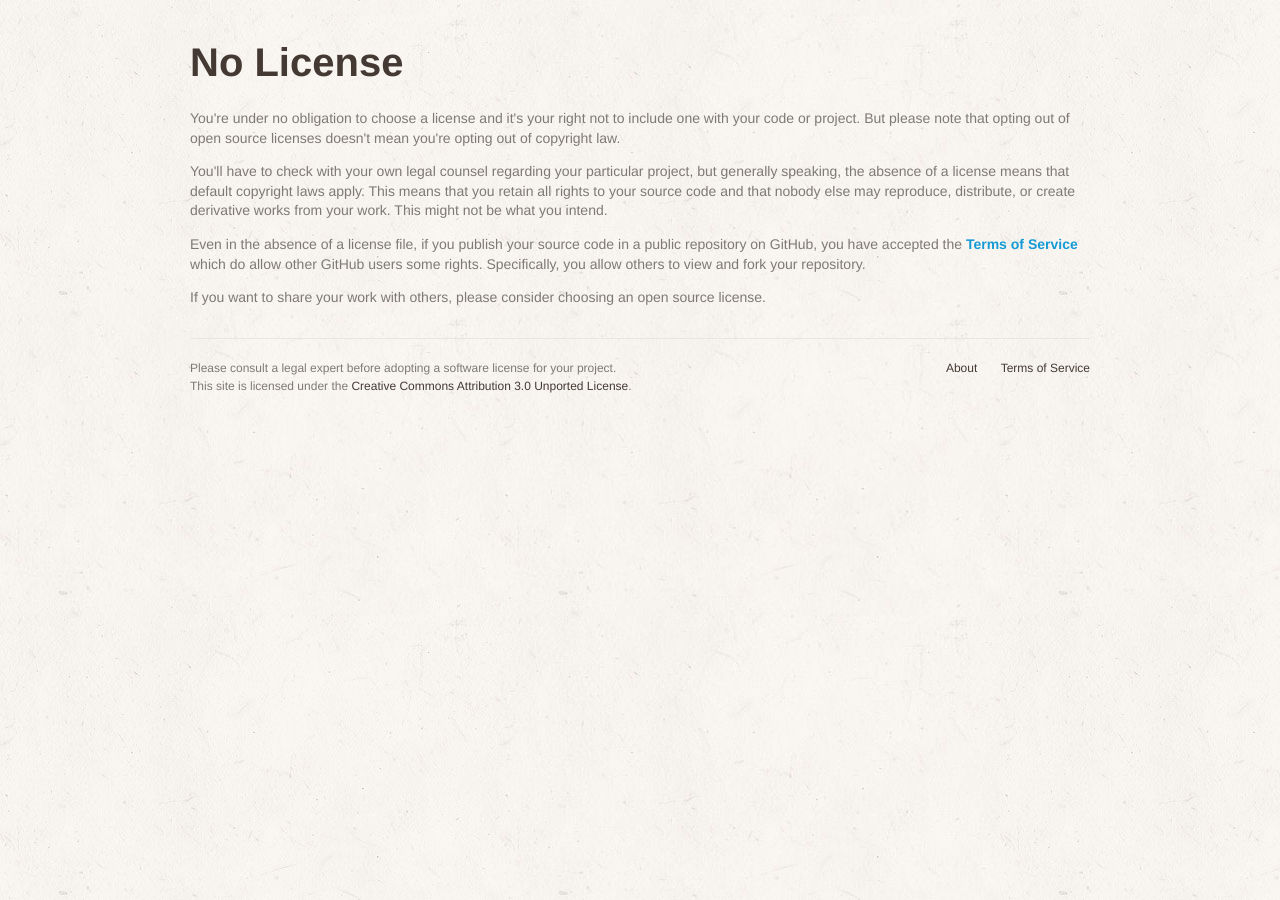
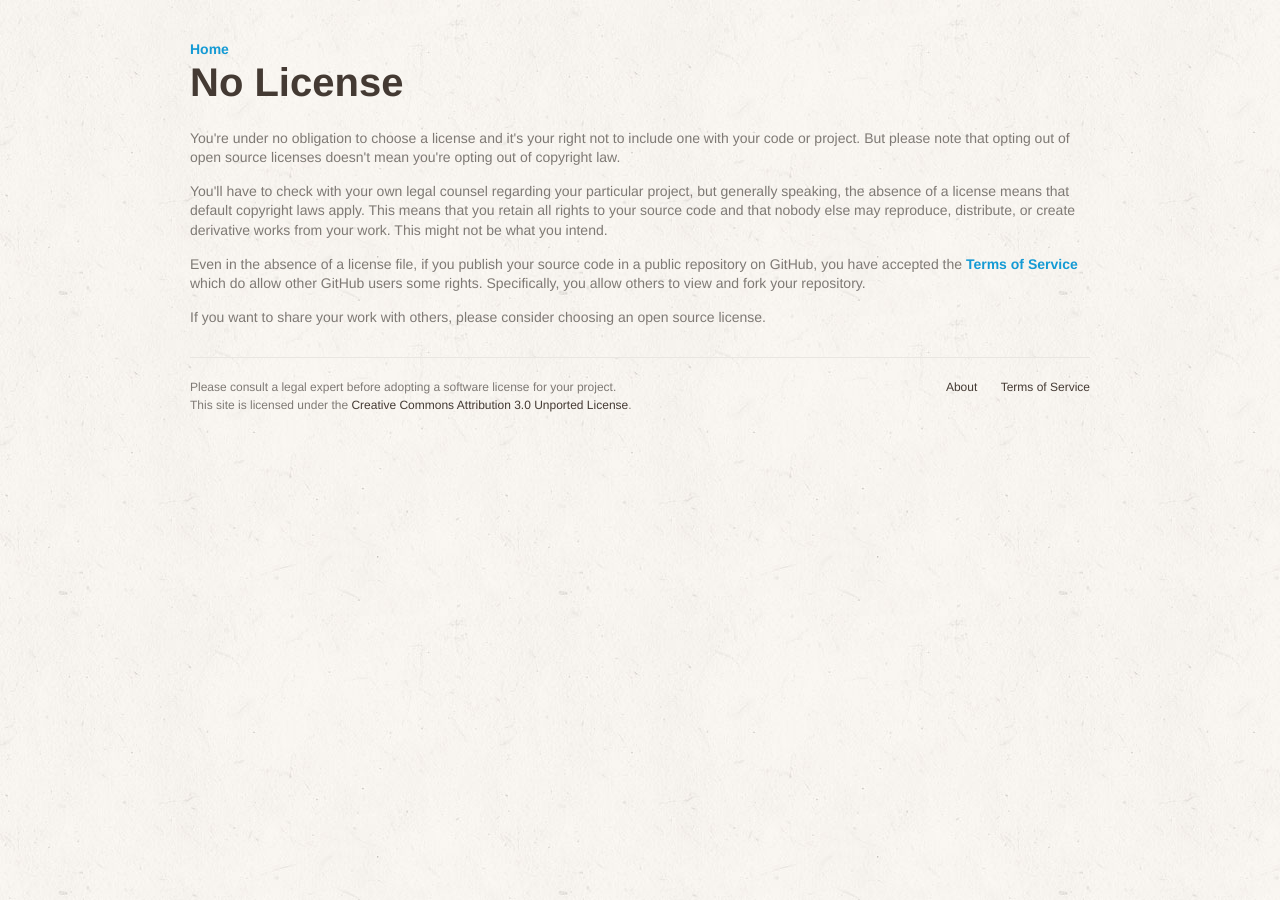
Before and after one commit to github/choosealicense.com, a Jekyll site: the page built from no-license.html, in a window 1280 px wide. Built offline with Jekyll 4.4.1, drawn with Linux system fonts in a browser that asks for light colours; some web fonts are replaced.

Commit message:
Added Home link to /licenses and /no-license. Previously there was no way of navigating back to the main page from /licenses and /no-licenses.

```diff
--- a/licenses.html
+++ b/licenses.html
@@ -3,6 +3,12 @@ layout: default
 permalink: licenses/
 class: license-types
 ---
+
+<ol class='breadcrumbs'>
+  <li>
+    <a href="/">Home</a>
+  </li>
+</ol>
 
 <h1>Featured</h1>
 
--- a/no-license.html
+++ b/no-license.html
@@ -2,6 +2,12 @@
 layout: default
 permalink: no-license/
 ---
+
+<ol class='breadcrumbs'>
+  <li>
+    <a href="/">Home</a>
+  </li>
+</ol>
 
 <h1>No License</h1>
 <p>
```
Also changed, not shown: about.md (+1 -1 lines).
